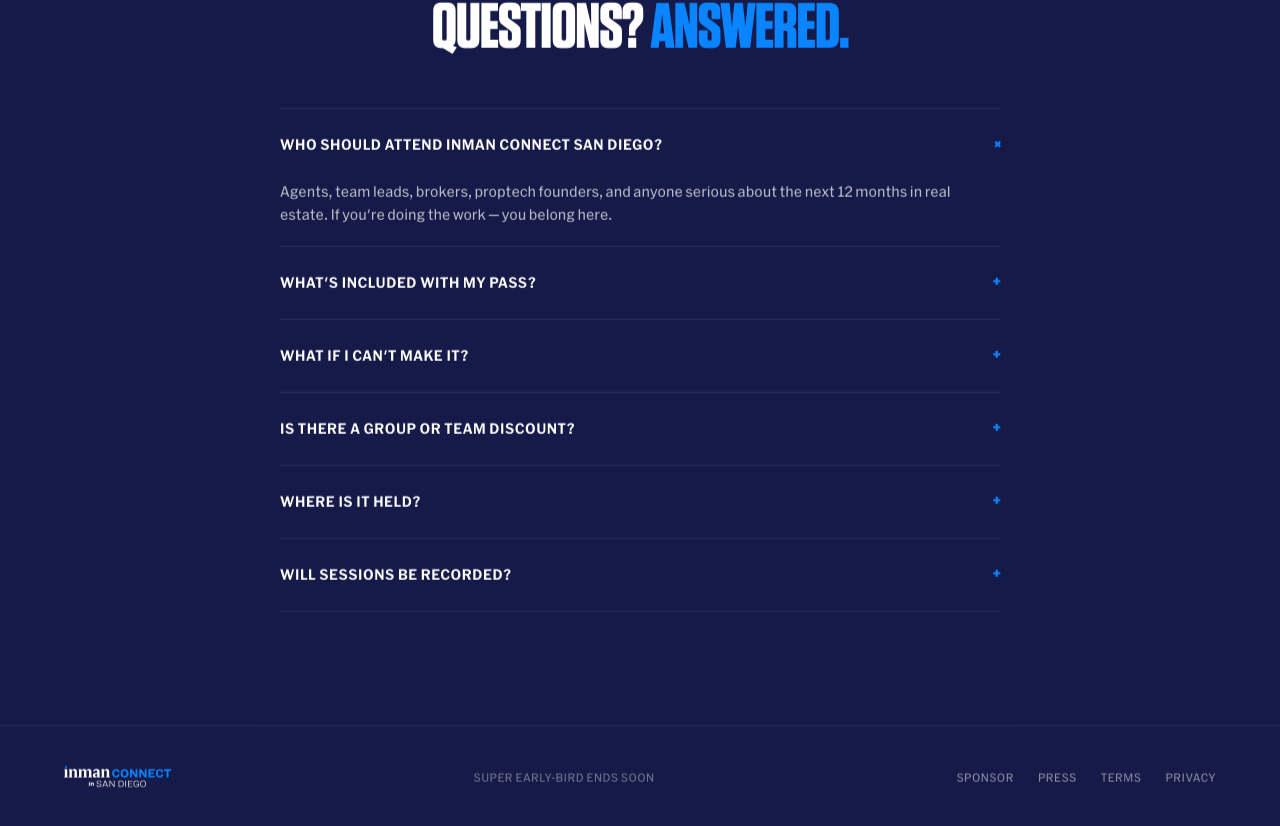
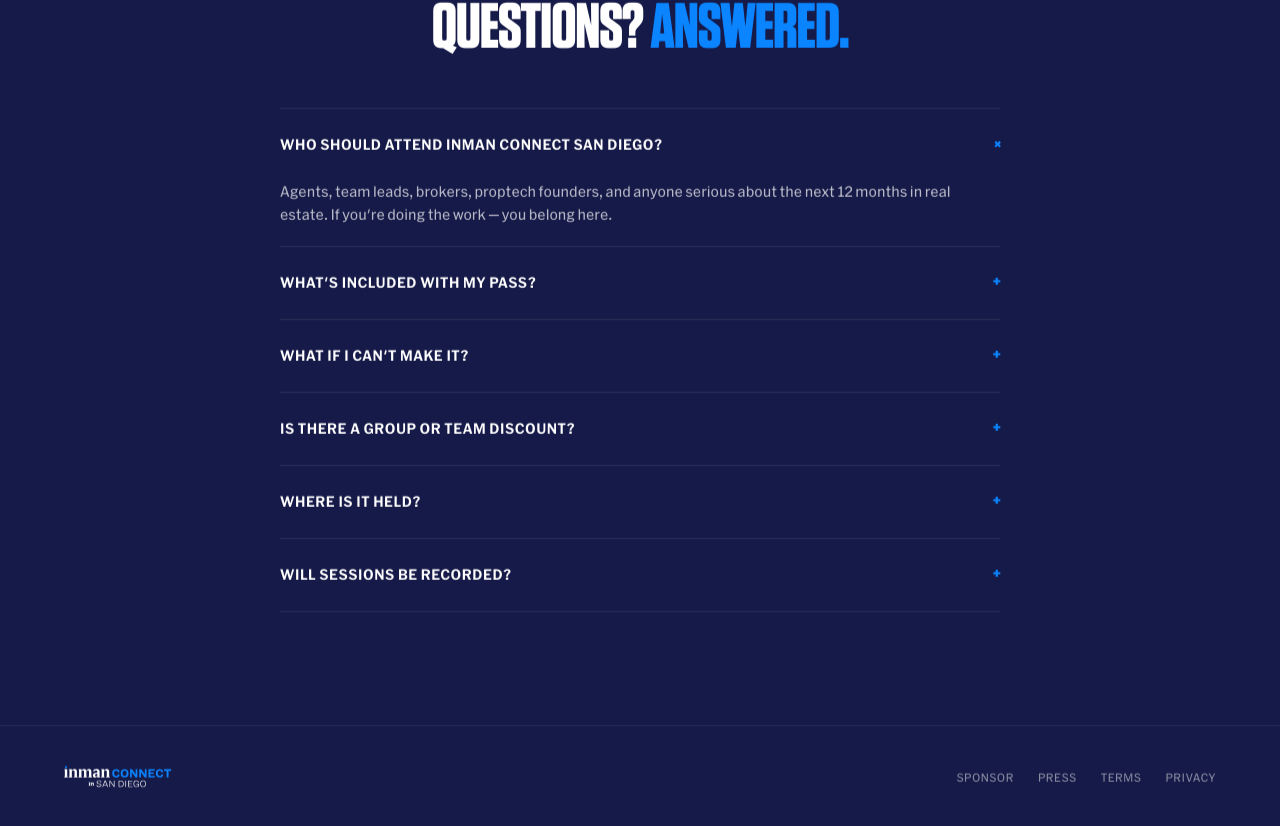
Before and after one commit to ted717/inman-connect-sd, a Next.js app: page / in a window 1280 px wide. Shown: the part 6114-6940 px from the top of the page. Built offline with nearby package versions, Linux system fonts and the light colour scheme.

Commit message:
Remove early-bird line from footer

```diff
--- a/components/static/Footer.tsx
+++ b/components/static/Footer.tsx
@@ -10,9 +10,6 @@
           dotFill="#0a84ff"
           className="h-6 w-auto"
         />
-        <div className="text-[11px] uppercase tracking-cta text-white/40">
-          Super Early-Bird ends soon
-        </div>
         <div className="flex gap-6 text-[11px] uppercase tracking-cta text-white/50">
           <a href="#" className="hover:text-white">Sponsor</a>
           <a href="#" className="hover:text-white">Press</a>
```
